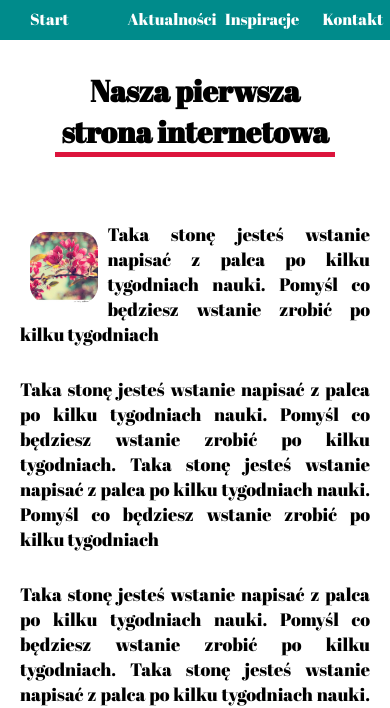
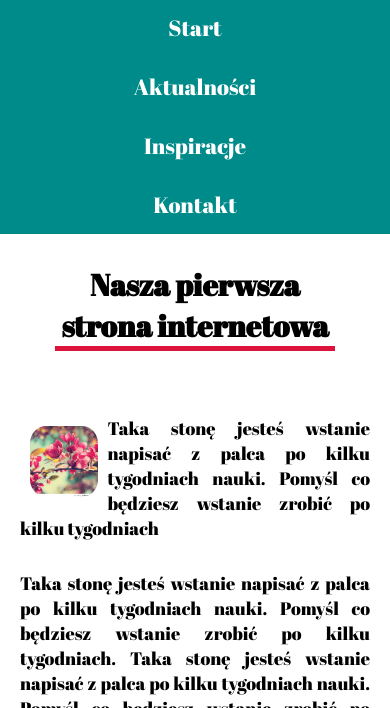
Before and after one commit to bizonhard/pierwszastrona, a plain HTML site: page index.html in a window 390 px wide. Shown: the part 136-844 px from the top of the page. Drawn offline with Linux system fonts and the light colour scheme.

Commit message:
Poprawa stylów css i małe zmiany w html

```diff
--- a/index.html
+++ b/index.html
@@ -26,7 +26,10 @@
         </header>
         <nav>
 
-            <a class="menu active" href="index">Start</a><a class="menu active" href="Aktualności">Aktualności</a><a class="menu active" href="Inspiracje">Inspiracje</a><a class="menu active" href="Kontakt">Kontakt</a>
+            <a class="menu active" href="index">Start</a>
+            <a class="menu active" href="Aktualności">Aktualności</a>
+            <a class="menu active" href="Inspiracje">Inspiracje</a>
+            <a class="menu active" href="Kontakt">Kontakt</a>
 
 
 
@@ -43,6 +46,14 @@
             </article>
          <!-- this is iframe-->
             <iframe width="1000" height="563" src="https://www.youtube.com/embed/zlQuF2jmWhE" frameborder="0" allowfullscreen></iframe>
+
+            <div id="blok">
+
+                <p class="blok1"></p>
+                <p class="blok2"></p>
+
+            </div>
+
         </section>
         <footer>
         Zrobiłem takie coś w godzinę mając podstowe wiadomości.
--- a/style.css
+++ b/style.css
@@ -24,30 +24,32 @@ header img {
 
     width: 100%;
     display: block;
-
-
 }
 
 nav {
-
-    background-color: darkcyan;
+    overflow: hidden;
 }
 
-a.menu {
+nav a {
 
-    display:inline-block;
+    display: block;
     width: 25%;
-    padding: 10px 30px;
+    float: left;
+    color: white;
     text-align: center;
-    color: white;
     text-decoration: none;
+    background-color: darkcyan;
+    padding: 15px 30px;
+    font-size: 16px;
+    -webkit-transition: all 1s ease;
+    transition: all 2s ease;
 }
-
 
 a.menu:hover {
 
 
     background-color: crimson;
+    cursor: pointer;
 }
 
 
@@ -63,6 +65,9 @@ article {
     padding: 0px 20px;
 
 }
+
+
+
 
 article h1 {
     text-align: center;
@@ -97,6 +102,12 @@ iframe {
     width: 100%;
 }
 
+
+
+
+
+
+
 footer {
 
     height: 40px;
@@ -106,3 +117,21 @@ footer {
     text-align: center;
     margin-top: 10px;
 }
+
+@media (max-width: 800px){
+
+    nav a {
+
+        width: 50%;
+        font-size: 22px;
+    }
+}
+
+
+@media (max-width: 500px){
+
+    nav a {
+
+        width: 100%;
+    }
+}
```
